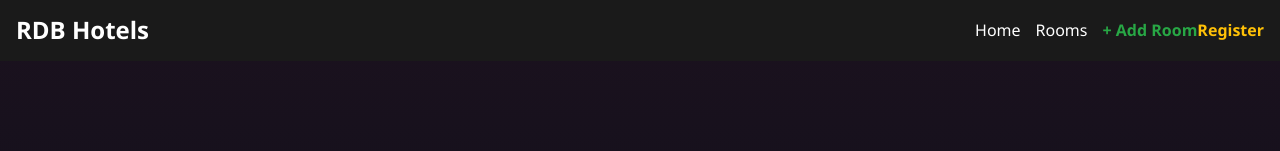
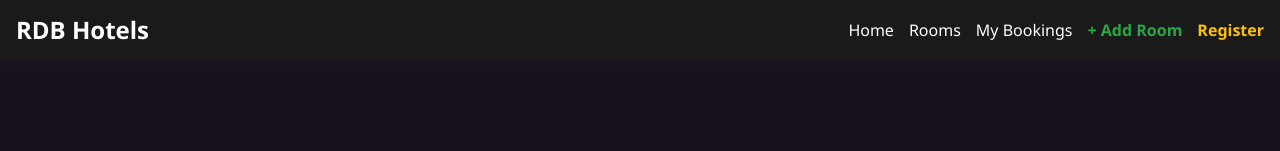
Before and after one commit to Ashen-droid/Hotel-Booking-System, a React app in the folder frontend/: page / in a window 1280 px wide. Shown: the top 151 px of the page. Built offline with nearby package versions, Linux system fonts and the light colour scheme; the HTML template or start-up script is replaced by a standard one.

Commit message:
feat: add navigation bar component with routing links

```diff
--- a/frontend/src/Navbar.jsx
+++ b/frontend/src/Navbar.jsx
@@ -7,7 +7,8 @@ function Navbar() {
             <div>
                 <Link to="/" style={{ color: 'white', marginRight: '15px', textDecoration: 'none' }}>Home</Link>
                 <Link to="/rooms" style={{ color: 'white', marginRight: '15px', textDecoration: 'none' }}>Rooms</Link>
-                <Link to="/add-room" style={{ color: '#28a745', textDecoration: 'none', fontWeight: 'bold' }}>+ Add Room</Link>
+                <Link to="/my-bookings" style={{ color: 'white', marginRight: '15px', textDecoration: 'none' }}>My Bookings</Link>
+                <Link to="/add-room" style={{ color: '#28a745', marginRight: '15px', textDecoration: 'none', fontWeight: 'bold' }}>+ Add Room</Link>
                 <Link to="/register" style={{ color: '#ffc107', textDecoration: 'none', fontWeight: 'bold' }}>Register</Link>
             </div>
         </nav>
```
